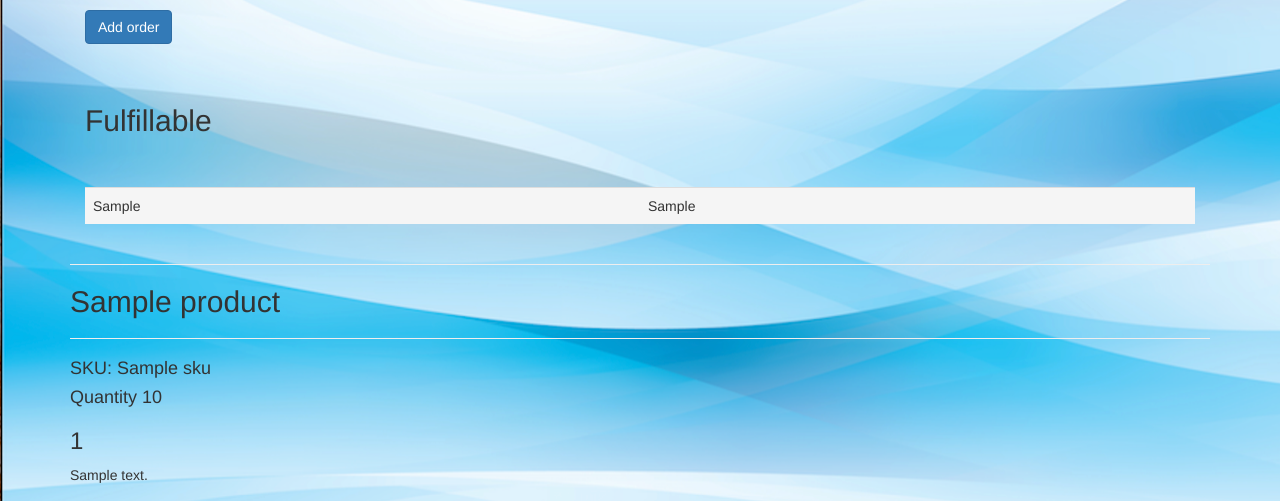
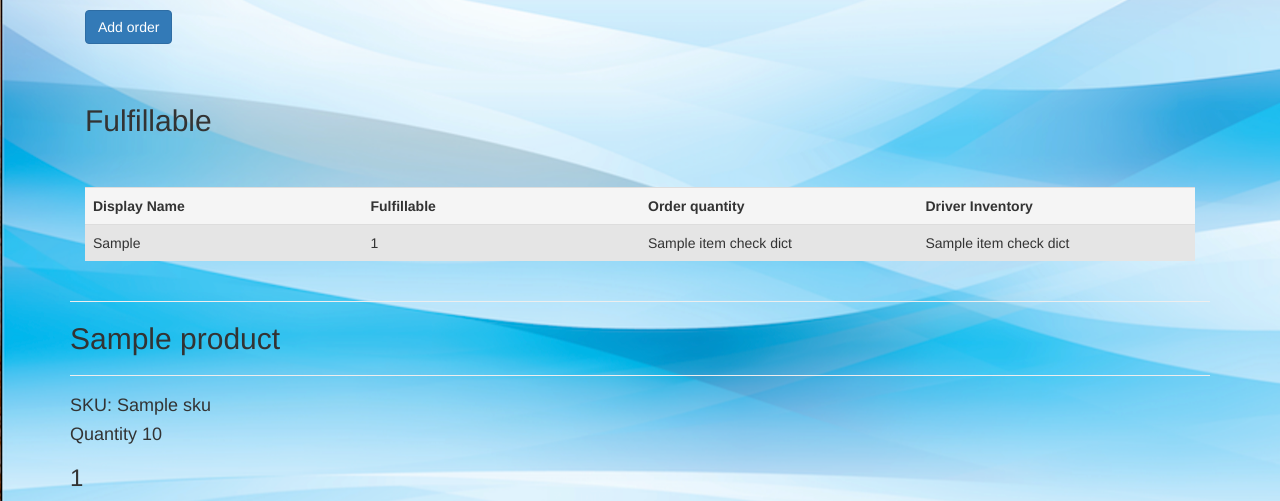
Before and after one commit to sebcampos/ShopifyRepo, a Flask app: template templates/orders_details.html in a window 1280 px wide. Shown: the part 166-667 px from the top of the page. Run offline with Flask 2, Linux system fonts and the light colour scheme; the template is opened without the code that fills it: most values are stand-ins (such as "Sample title", 1, 10 or a date in 2020); some libraries are stand-ins or nearby versions.

Commit message:
updated db

```diff
--- a/templates/orders_details.html
+++ b/templates/orders_details.html
@@ -26,11 +26,19 @@
                     <br></br>
                     <table class ="table">
                         <tbody>
-                            <tr class="table__row">
-                                <td class="table__cell">{{ i }}</td>
-                                <td class="table__cell">{{ item_check_dict[i] }}</td>
+                            <tr class="table__header">
+                                <th class="table__cell">Display Name</th>
+                                <th class="table__cell">Fulfillable</th>
+                                <th class="table__cell">Order quantity</th>
+                                <th class="table__cell">Driver Inventory</th>
                             </tr>
-                        </tbody>
+                                <tr class="table__row">
+                                    <td class="table__cell">{{ i }}</td>
+                                    <td class="table__cell">{{ item_check_dict[i][0] }}</td>
+                                    <td class="table__cell">{{ item_check_dict[i][1] }}</td>
+                                    <td class="table__cell">{{ item_check_dict[i][2] }}</td>
+                                </tr>
+                            </tbody>
                     </table>
                     {% endfor %}
                 </div>
```
Also changed, not shown: database.db.
